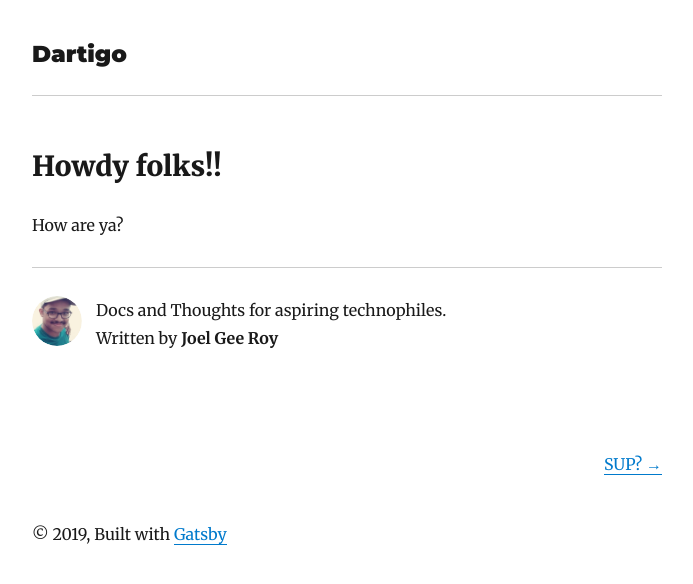
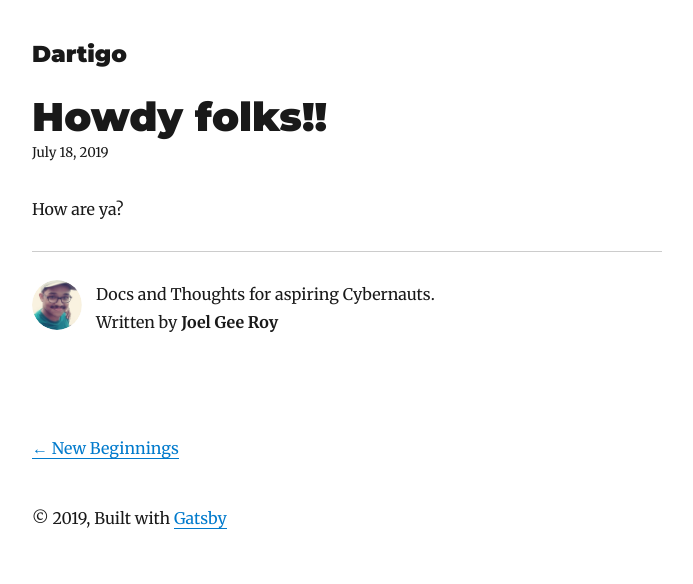
Before and after one commit to devgeetech/dartigo, a Gatsby site: page /howdy-folks/ in a window 1280 px wide. Shown: the whole page, without its empty margins (293-986 px from the left). Built offline with nearby package versions, Linux system fonts and the light colour scheme; Gatsby itself is replaced by a stand-in of ours; some packages are replaced by stand-ins of ours.

Commit message:
test new page 2

```diff
--- a/content/blog/howdy-folks/index.md
+++ b/content/blog/howdy-folks/index.md
@@ -1,5 +1,6 @@
-----------------------------------
-Howdy folks!!
-----------------------------------
+---
+title: Howdy folks!!
+date: "2019-07-18T20:19:32.169Z"
+---
 
 How are ya?
--- a/src/components/bio.js
+++ b/src/components/bio.js
@@ -54,7 +54,7 @@
         }}
       />
       <p>
-        Docs and Thoughts for aspiring technophiles.
+        Docs and Thoughts for aspiring Cybernauts.
         <p>Written by <strong>{author}</strong></p>
         {/* {` `}
         <a href={`https://twitter.com/${social.twitter}`}>
```
